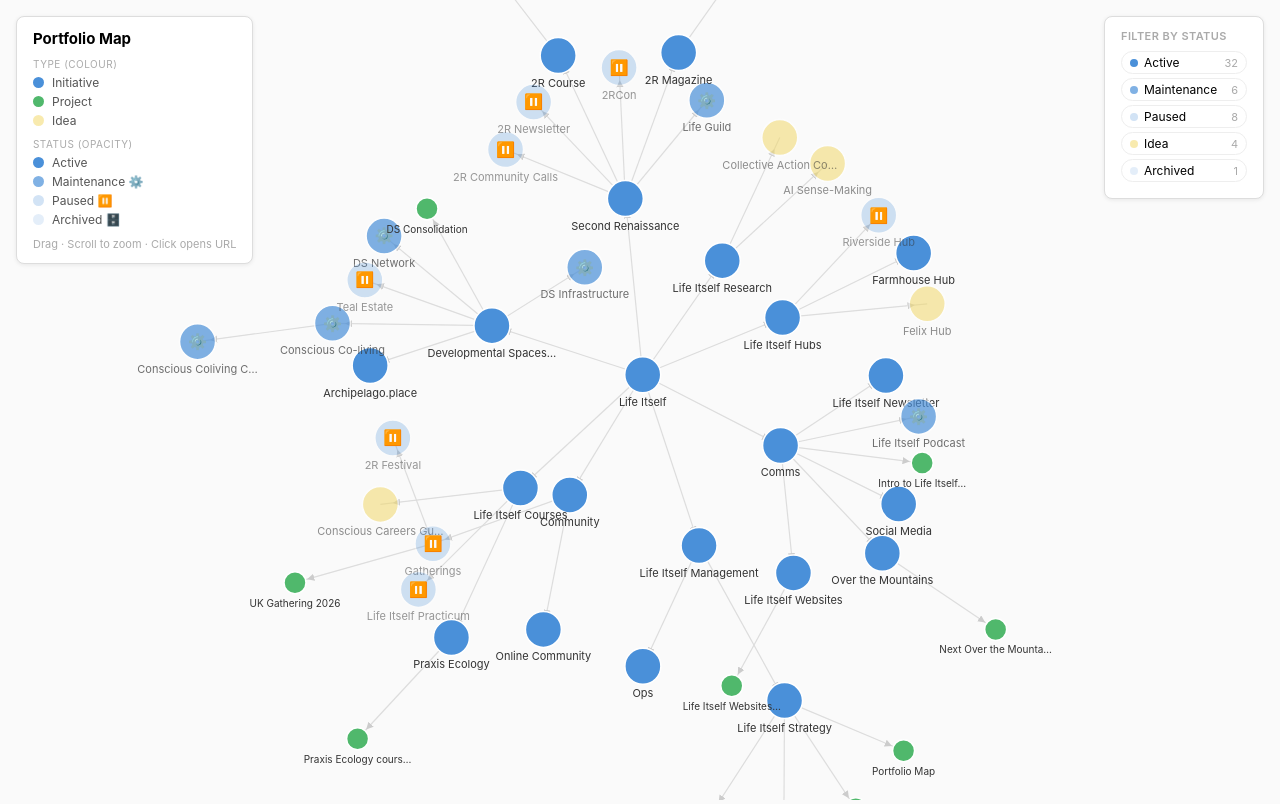
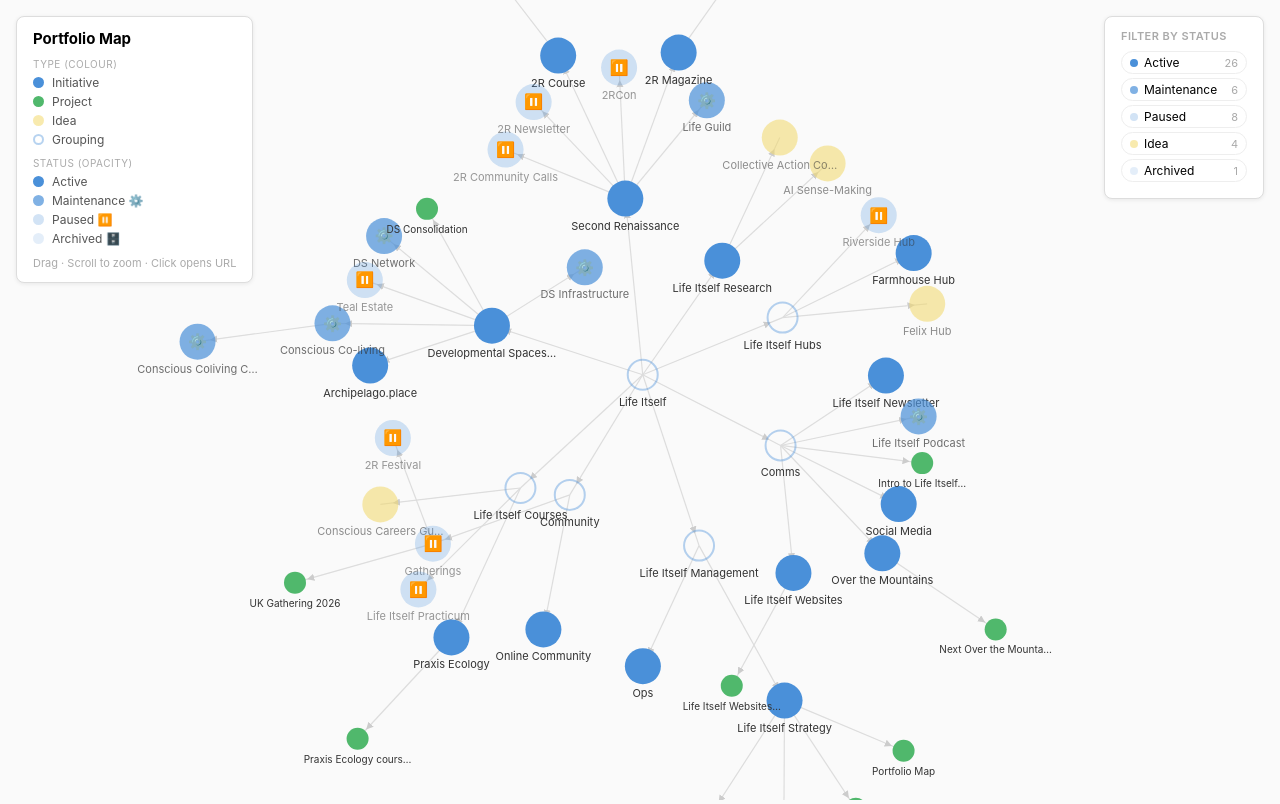
Before and after one commit to life-itself/strategy, a plain HTML site: page visualizations/portfolio-map.html in a window 1280 px wide. Drawn offline with nearby package versions, Linux system fonts and the light colour scheme.

Commit message:
feat: add grouping nodes concept to distinguish containers from real initiatives
- Add category: grouping to 6 container initiatives (Life Itself, Comms,
  Community, Life Itself Courses, Life Itself Hubs, Life Itself Management)
- Both visualizations render grouping nodes as hollow circles (stroke only)
  and exclude them from status counts — so active/paused counts reflect
  real work only, not organisational scaffolding
- Document grouping encoding in visualizations/README.md
- Add category field to build-index.js output

```diff
--- a/scripts/build-index.js
+++ b/scripts/build-index.js
@@ -21,7 +21,7 @@ const FOLDERS = {
 };
 
 const FIELDS = [
-  "title", "description", "status", "created", "parent",
+  "title", "description", "status", "category", "created", "parent",
   "tags", "url", "github", "phase", "tracker",
 ];
 
--- a/visualizations/index.js
+++ b/visualizations/index.js
@@ -6,6 +6,7 @@ const PORTFOLIO_DATA = [
     "title": "2R Festival",
     "description": "The Second Renaissance Festival — a flagship gathering celebrating the emerging Second Renaissance.",
     "status": "paused",
+    "category": null,
     "created": "Wed Apr 08 2026 02:00:00 GMT+0200 (Central European Summer Time)",
     "parent": "gatherings",
     "tags": [
@@ -25,6 +26,7 @@ const PORTFOLIO_DATA = [
     "title": "2RCon",
     "description": "Second Renaissance related conference initiative.",
     "status": "paused",
+    "category": null,
     "created": "Mon Mar 30 2026 02:00:00 GMT+0200 (Central European Summer Time)",
     "parent": "second-renaissance",
     "tags": [
@@ -44,6 +46,7 @@ const PORTFOLIO_DATA = [
     "title": "AI Sense-Making",
     "description": "Inquiry into the epistemic, social, and civilisational implications of AI.",
     "status": "idea",
+    "category": null,
     "created": "Wed Jan 28 2026 01:00:00 GMT+0100 (Central European Standard Time)",
     "parent": "life-itself-research",
     "tags": null,
@@ -59,6 +62,7 @@ const PORTFOLIO_DATA = [
     "title": "Archipelago.place",
     "description": "Platform concept for mapping and connecting distributed places, hubs, and communities.",
     "status": "active",
+    "category": null,
     "created": "Wed Jan 28 2026 01:00:00 GMT+0100 (Central European Standard Time)",
     "parent": "developmental-spaces-dds",
     "tags": null,
@@ -74,6 +78,7 @@ const PORTFOLIO_DATA = [
     "title": "Collective Action Course",
     "description": "Course on coordination, shared identity, and the cultural foundations of collective action.",
     "status": "idea",
+    "category": null,
     "created": "Wed Jan 28 2026 01:00:00 GMT+0100 (Central European Standard Time)",
     "parent": "life-itself-research",
     "tags": null,
@@ -89,6 +94,7 @@ const PORTFOLIO_DATA = [
     "title": "Comms",
     "description": "Umbrella initiative for Life Itself communications work across newsletter, podcast, and short-form media.",
     "status": "active",
+    "category": "grouping",
     "created": "Wed Apr 08 2026 02:00:00 GMT+0200 (Central European Summer Time)",
     "parent": "life-itself",
     "tags": [
@@ -108,6 +114,7 @@ const PORTFOLIO_DATA = [
     "title": "Community",
     "description": "Life Itself community building — online presence and in-person gatherings.",
     "status": "active",
+    "category": "grouping",
     "created": "Wed Apr 08 2026 02:00:00 GMT+0200 (Central European Summer Time)",
     "parent": "life-itself",
     "tags": [
@@ -126,6 +133,7 @@ const PORTFOLIO_DATA = [
     "title": "Conscious Careers Guide",
     "description": "Life Itself related guide initiative around conscious careers.",
     "status": "idea",
+    "category": null,
     "created": "Mon Mar 30 2026 02:00:00 GMT+0200 (Central European Summer Time)",
     "parent": "life-itself-courses",
     "tags": [
@@ -145,6 +153,7 @@ const PORTFOLIO_DATA = [
     "title": "Conscious Coliving Courses",
     "description": "Courses on conscious co-living practice and design.",
     "status": "maintenance",
+    "category": null,
     "created": "Wed Apr 08 2026 02:00:00 GMT+0200 (Central European Summer Time)",
     "parent": "conscious-coliving",
     "tags": [
@@ -164,6 +173,7 @@ const PORTFOLIO_DATA = [
     "title": "Conscious Co-living",
     "description": "The consciouscoliving.org website and initiative — resources and community around conscious co-living.",
     "status": "maintenance",
+    "category": null,
     "created": "Wed Apr 08 2026 02:00:00 GMT+0200 (Central European Summer Time)",
     "parent": "developmental-spaces-dds",
     "tags": [
@@ -182,6 +192,7 @@ const PORTFOLIO_DATA = [
     "title": "Developmental Spaces (DDS)",
     "description": "Deliberately developmental / neo-monastic spaces for sustained inner and collective development.",
     "status": "active",
+    "category": null,
     "created": "Wed Jan 28 2026 01:00:00 GMT+0100 (Central European Standard Time)",
     "parent": "life-itself",
     "tags": null,
@@ -197,6 +208,7 @@ const PORTFOLIO_DATA = [
     "title": "DS Infrastructure",
     "description": "Basic infrastructure and content for the Developmental Spaces initiative.",
     "status": "maintenance",
+    "category": null,
     "created": "Wed Apr 08 2026 02:00:00 GMT+0200 (Central European Summer Time)",
     "parent": "developmental-spaces-dds",
     "tags": [
@@ -215,6 +227,7 @@ const PORTFOLIO_DATA = [
     "title": "DS Network",
     "description": "Network of deliberately developmental spaces and the people and organisations building them.",
     "status": "maintenance",
+    "category": null,
     "created": "Wed Apr 08 2026 02:00:00 GMT+0200 (Central European Summer Time)",
     "parent": "developmental-spaces-dds",
     "tags": [
@@ -233,6 +246,7 @@ const PORTFOLIO_DATA = [
     "title": "Farmhouse Hub",
     "description": "Ongoing maintenance and development of the farmhouse hub.",
     "status": "active",
+    "category": null,
     "created": "Sun Mar 29 2026 01:00:00 GMT+0100 (Central European Standard Time)",
     "parent": "life-itself-hubs",
     "tags": [
@@ -252,6 +266,7 @@ const PORTFOLIO_DATA = [
     "title": "Felix Hub",
     "description": "The Felix Hub, a Life Itself residential community space.",
     "status": "idea",
+    "category": null,
     "created": "Wed Apr 08 2026 02:00:00 GMT+0200 (Central European Summer Time)",
     "parent": "life-itself-hubs",
     "tags": [
@@ -271,6 +286,7 @@ const PORTFOLIO_DATA = [
     "title": "Gatherings",
     "description": "In-person gatherings and events for the Life Itself and Second Renaissance community.",
     "status": "paused",
+    "category": null,
     "created": "Wed Apr 08 2026 02:00:00 GMT+0200 (Central European Summer Time)",
     "parent": "community",
     "tags": [
@@ -290,6 +306,7 @@ const PORTFOLIO_DATA = [
     "title": "Life Guild",
     "description": "Life Itself sub-initiative around guild or community formation.",
     "status": "maintenance",
+    "category": null,
     "created": "Mon Mar 30 2026 02:00:00 GMT+0200 (Central European Summer Time)",
     "parent": "second-renaissance",
     "tags": [
@@ -308,6 +325,7 @@ const PORTFOLIO_DATA = [
     "title": "Life Itself Courses",
     "description": "Umbrella initiative for course-related work within Life Itself.",
     "status": "active",
+    "category": "grouping",
     "created": "Mon Mar 30 2026 02:00:00 GMT+0200 (Central European Summer Time)",
     "parent": "life-itself",
     "tags": [
@@ -326,6 +344,7 @@ const PORTFOLIO_DATA = [
     "title": "Life Itself Hubs",
     "description": "Residential conscious communities and hubs within the broader Life Itself ecosystem.",
     "status": "active",
+    "category": "grouping",
     "created": "Sun Mar 29 2026 01:00:00 GMT+0100 (Central European Standard Time)",
     "parent": "life-itself",
     "tags": [
@@ -345,6 +364,7 @@ const PORTFOLIO_DATA = [
     "title": "Life Itself Management",
     "description": "Ongoing management and coordination work for Life Itself.",
     "status": "active",
+    "category": "grouping",
     "created": "Sun Mar 29 2026 01:00:00 GMT+0100 (Central European Standard Time)",
     "parent": "life-itself",
     "tags": [
@@ -363,6 +383,7 @@ const PORTFOLIO_DATA = [
     "title": "Life Itself Newsletter",
     "description": "Newsletter initiative for Life Itself communications and updates.",
     "status": "active",
+    "category": null,
     "created": "Wed Apr 08 2026 02:00:00 GMT+0200 (Central European Summer Time)",
     "parent": "comms",
     "tags": [
@@ -383,6 +404,7 @@ const PORTFOLIO_DATA = [
     "title": "Life Itself Podcast",
     "description": "Podcast initiative under Life Itself.",
     "status": "maintenance",
+    "category": null,
     "created": "Mon Mar 30 2026 02:00:00 GMT+0200 (Central European Summer Time)",
     "parent": "comms",
     "tags": [
@@ -401,6 +423,7 @@ const PORTFOLIO_DATA = [
     "title": "Life Itself Practicum",
     "description": "A practicum of service, learning, and community living within Life Itself.",
     "status": "paused",
+    "category": null,
     "created": "Sun Mar 29 2026 01:00:00 GMT+0100 (Central European Standard Time)",
     "parent": "life-itself-courses",
     "tags": [
@@ -420,6 +443,7 @@ const PORTFOLIO_DATA = [
     "title": "Life Itself Research",
     "description": "Research initiatives within Life Itself, including inquiry into civilisational change, AI, and related topics.",
     "status": "active",
+    "category": null,
     "created": "Wed Apr 08 2026 02:00:00 GMT+0200 (Central European Summer Time)",
     "parent": "life-itself",
     "tags": [
@@ -438,6 +462,7 @@ const PORTFOLIO_DATA = [
     "title": "Life Itself Strategy",
     "description": "Developing, presenting and maintaining the Life Itself strategy.",
     "status": "active",
+    "category": null,
     "created": "Wed Apr 08 2026 02:00:00 GMT+0200 (Central European Summer Time)",
     "parent": "life-itself-management",
     "tags": [
@@ -456,6 +481,7 @@ const PORTFOLIO_DATA = [
     "title": "Life Itself Websites",
     "description": "Life Itself web presence including the main site and subsites.",
     "status": "active",
+    "category": null,
     "created": "Wed Apr 08 2026 02:00:00 GMT+0200 (Central European Summer Time)",
     "parent": "comms",
     "tags": [
@@ -475,6 +501,7 @@ const PORTFOLIO_DATA = [
     "title": "Life Itself",
     "description": "Core umbrella project encompassing vision, hubs, research, practice, and digital presence for wiser societies.",
     "status": "active",
+    "category": "grouping",
     "created": "Wed Jan 28 2026 01:00:00 GMT+0100 (Central European Standard Time)",
     "parent": null,
     "tags": null,
@@ -490,6 +517,7 @@ const PORTFOLIO_DATA = [
     "title": "Online Community",
     "description": "WhatsApp groups-based online community for Life Itself members and the broader Second Renaissance network.",
     "status": "active",
+    "category": null,
     "created": "Wed Apr 08 2026 02:00:00 GMT+0200 (Central European Summer Time)",
     "parent": "community",
     "tags": [
@@ -509,6 +537,7 @@ const PORTFOLIO_DATA = [
     "title": "Ops",
     "description": "Operational work and coordination for Life Itself.",
     "status": "active",
+    "category": null,
     "created": "Wed Apr 08 2026 02:00:00 GMT+0200 (Central European Summer Time)",
     "parent": "life-itself-management",
     "tags": [
@@ -527,6 +556,7 @@ const PORTFOLIO_DATA = [
     "title": "Over the Mountains",
     "description": "Blog and podcast exploring civilisational renewal and the emerging Second Renaissance.",
     "status": "active",
+    "category": null,
     "created": "Sun Mar 29 2026 01:00:00 GMT+0100 (Central European Standard Time)",
     "parent": "comms",
     "tags": [
@@ -546,6 +576,7 @@ const PORTFOLIO_DATA = [
     "title": "Praxis Ecology",
     "description": "Initiative for Praxis Ecology learning and course development.",
     "status": "active",
+    "category": null,
     "created": "Mon Mar 30 2026 02:00:00 GMT+0200 (Central European Summer Time)",
     "parent": "life-itself-courses",
     "tags": [
@@ -565,6 +596,7 @@ const PORTFOLIO_DATA = [
     "title": "Riverside Hub",
     "description": "The Riverside Hub, a Life Itself residential community space.",
     "status": "paused",
+    "category": null,
     "created": "Wed Apr 08 2026 02:00:00 GMT+0200 (Central European Summer Time)",
     "parent": "life-itself-hubs",
     "tags": [
@@ -584,6 +616,7 @@ const PORTFOLIO_DATA = [
     "title": "2R Community Calls",
     "description": "Regular community calls for the Second Renaissance initiative.",
     "status": "paused",
+    "category": null,
     "created": "Wed Apr 08 2026 02:00:00 GMT+0200 (Central European Summer Time)",
     "parent": "second-renaissance",
     "tags": [
@@ -602,6 +635,7 @@ const PORTFOLIO_DATA = [
     "title": "2R Course",
     "description": "Course programme for the Second Renaissance initiative, including the Explorer course series.",
     "status": "active",
+    "category": null,
     "created": "Wed Apr 08 2026 02:00:00 GMT+0200 (Central European Summer Time)",
     "parent": "second-renaissance",
     "tags": [
@@ -620,6 +654,7 @@ const PORTFOLIO_DATA = [
     "title": "2R Magazine",
     "description": "A magazine exploring and expressing the ideas and culture of the Second Renaissance.",
     "status": "active",
+    "category": null,
     "created": "Wed Apr 08 2026 02:00:00 GMT+0200 (Central European Summer Time)",
     "parent": "second-renaissance",
     "tags": [
@@ -639,6 +674,7 @@ const PORTFOLIO_DATA = [
     "title": "2R Newsletter",
     "description": "Newsletter for the Second Renaissance initiative.",
     "status": "paused",
+    "category": null,
     "created": "Wed Apr 08 2026 02:00:00 GMT+0200 (Central European Summer Time)",
     "parent": "second-renaissance",
     "tags": [
@@ -657,6 +693,7 @@ const PORTFOLIO_DATA = [
     "title": "Second Renaissance",
     "description": "Cultural-civilisational renewal project including narrative, events, and movement-building.",
     "status": "active",
+    "category": null,
     "created": "Wed Jan 28 2026 01:00:00 GMT+0100 (Central European Standard Time)",
     "parent": "life-itself",
     "tags": null,
@@ -672,6 +709,7 @@ const PORTFOLIO_DATA = [
     "title": "Social Media",
     "description": "Life Itself social media presence and content across platforms.",
     "status": "active",
+    "category": null,
     "created": "Wed Apr 08 2026 02:00:00 GMT+0200 (Central European Summer Time)",
     "parent": "comms",
     "tags": [
@@ -691,6 +729,7 @@ const PORTFOLIO_DATA = [
     "title": "Teal Estate",
     "description": "Real-estate strategy and tooling for conscious co-living and community projects.",
     "status": "paused",
+    "category": null,
     "created": "Wed Jan 28 2026 01:00:00 GMT+0100 (Central European Standard Time)",
     "parent": "developmental-spaces-dds",
     "tags": null,
@@ -706,6 +745,7 @@ const PORTFOLIO_DATA = [
     "title": "Strategy v3/v4: Revision and Implementation",
     "description": "3rd major revision of Life Itself strategy along with implementation thereof.",
     "status": "active",
+    "category": null,
     "created": "Thu Nov 10 2022 01:00:00 GMT+0100 (Central European Standard Time)",
     "parent": "life-itself-strategy",
     "tags": null,
@@ -721,6 +761,7 @@ const PORTFOLIO_DATA = [
     "title": "Presenting our Strategy v3",
     "description": "Inventory strategy materials, create organizing framework, and produce a roadmap for publication.",
     "status": "archived",
+    "category": null,
     "created": "Tue Jan 09 2024 01:00:00 GMT+0100 (Central European Standard Time)",
     "parent": "life-itself-strategy",
     "tags": null,
@@ -736,6 +777,7 @@ const PORTFOLIO_DATA = [
     "title": "Channels & Brands Consolidation",
     "description": "Consolidate Life Itself's fragmented channels and brands into one coherent presence — or at most two clearly distinct brands.",
     "status": "active",
+    "category": null,
     "created": "Wed Apr 08 2026 02:00:00 GMT+0200 (Central European Summer Time)",
     "parent": "life-itself-strategy",
     "tags": [
@@ -756,6 +798,7 @@ const PORTFOLIO_DATA = [
     "title": "Intro to Life Itself videos",
     "description": "Introductory video set for Life Itself.",
     "status": "active",
+    "category": null,
     "created": "Mon Mar 30 2026 02:00:00 GMT+0200 (Central European Summer Time)",
     "parent": "comms",
     "tags": null,
@@ -771,6 +814,7 @@ const PORTFOLIO_DATA = [
     "title": "Next Over the Mountains podcast set",
     "description": "Release the next set of Over the Mountains podcasts.",
     "status": "active",
+    "category": null,
     "created": "Mon Mar 30 2026 02:00:00 GMT+0200 (Central European Summer Time)",
     "parent": "over-the-mountains",
     "tags": null,
@@ -786,6 +830,7 @@ const PORTFOLIO_DATA = [
     "title": "Portfolio Map",
     "description": "Interactive visualizations of Life Itself initiatives, projects and ideas — and the data model behind them.",
     "status": "active",
+    "category": null,
     "created": "Tue Apr 07 2026 02:00:00 GMT+0200 (Central European Summer Time)",
     "parent": "life-itself-strategy",
     "tags": [
@@ -804,6 +849,7 @@ const PORTFOLIO_DATA = [
     "title": "Praxis Ecology course v1",
     "description": "First version of the Praxis Ecology course by Valerie.",
     "status": "active",
+    "category": null,
     "created": "Mon Mar 30 2026 02:00:00 GMT+0200 (Central European Summer Time)",
     "parent": "praxis-ecology",
     "tags": null,
@@ -819,6 +865,7 @@ const PORTFOLIO_DATA = [
     "title": "2R Explorer course v4",
     "description": "Version 4 of the Second Renaissance Explorer course.",
     "status": "active",
+    "category": null,
     "created": "Mon Mar 30 2026 02:00:00 GMT+0200 (Central European Summer Time)",
     "parent": "second-renaissance-course",
     "tags": null,
@@ -834,6 +881,7 @@ const PORTFOLIO_DATA = [
     "title": "2R Mythos (2026 edition)",
     "description": "The 2026 edition of the Second Renaissance Magazine.",
     "status": "active",
+    "category": null,
     "created": "Wed Apr 08 2026 02:00:00 GMT+0200 (Central European Summer Time)",
     "parent": "second-renaissance-magazine",
     "tags": [
@@ -852,6 +900,7 @@ const PORTFOLIO_DATA = [
     "title": "UK Gathering 2026",
     "description": "Life Itself UK community gathering in 2026.",
     "status": "active",
+    "category": null,
     "created": "Wed Apr 08 2026 02:00:00 GMT+0200 (Central European Summer Time)",
     "parent": "gatherings",
     "tags": [
@@ -871,6 +920,7 @@ const PORTFOLIO_DATA = [
     "title": "DS Consolidation",
     "description": "Converge Developmental Spaces, conscious co-living, and related work into one consolidated effort under the Developmental Spaces initiative. Full analysis in conversation thread.",
     "status": "active",
+    "category": null,
     "created": "Wed Apr 08 2026 02:00:00 GMT+0200 (Central European Summer Time)",
     "parent": "developmental-spaces-dds",
     "tags": [
@@ -889,6 +939,7 @@ const PORTFOLIO_DATA = [
     "title": "Life Itself Websites 2025",
     "description": "Major refactor of Life Itself websites to reflect the new strategy and direction.",
     "status": "active",
+    "category": null,
     "created": "Thu Jan 29 2026 01:00:00 GMT+0100 (Central European Standard Time)",
     "parent": "life-itself-websites",
     "tags": null,
--- a/visualizations/portfolio-map.html
+++ b/visualizations/portfolio-map.html
@@ -58,6 +58,7 @@
       <div class="legend-item"><div class="l-circle" style="background:#4A90D9"></div> Initiative</div>
       <div class="legend-item"><div class="l-circle" style="background:#50B86C"></div> Project</div>
       <div class="legend-item"><div class="l-circle" style="background:#F2D96B;opacity:0.55"></div> Idea</div>
+      <div class="legend-item"><div class="l-circle" style="background:transparent;border:2px solid #4A90D9;opacity:0.4"></div> Grouping</div>
     </div>
     <div class="legend-group">
       <div class="legend-group-label">Status (opacity)</div>
@@ -89,9 +90,10 @@ const STATUSES       = ["active", "maintenance", "paused", "idea", "archived"];
 function nodeColor(d)   { return (d.status === "idea" || d.type === "idea") ? TYPE_COLOR.idea : (TYPE_COLOR[d.type] || "#AAAAAA"); }
 function nodeOpacity(d) { return STATUS_OPACITY[d.status] ?? 0.5; }
 
+const isGrouping = d => d.category === "grouping";
 const hiddenStatuses = new Set();
 const counts = {};
-STATUSES.forEach(s => counts[s] = PORTFOLIO_DATA.filter(d => d.status === s).length);
+STATUSES.forEach(s => counts[s] = PORTFOLIO_DATA.filter(d => d.status === s && !isGrouping(d)).length);
 
 const sfContainer = document.getElementById("sf-btns");
 STATUSES.forEach(s => {
@@ -154,10 +156,11 @@ const node = g.append("g")
   );
 
 node.append("circle")
-  .attr("r", d => RADIUS[d.type] || 10)
-  .attr("fill", d => nodeColor(d))
-  .attr("opacity", d => nodeOpacity(d))
-  .attr("stroke", "#fff").attr("stroke-width", 1.5);
+  .attr("r", d => isGrouping(d) ? (RADIUS[d.type] || 10) - 3 : (RADIUS[d.type] || 10))
+  .attr("fill", d => isGrouping(d) ? "none" : nodeColor(d))
+  .attr("opacity", d => isGrouping(d) ? 0.4 : nodeOpacity(d))
+  .attr("stroke", d => nodeColor(d))
+  .attr("stroke-width", d => isGrouping(d) ? 2 : 0);
 
 node.append("text")
   .text(d => STATUS_ICON[d.status] || "")
```
Also changed, not shown: initiatives/comms.md (+1 -0 lines), initiatives/community.md (+1 -0 lines), initiatives/life-itself-courses.md (+1 -0 lines), initiatives/life-itself-hubs.md (+1 -0 lines), initiatives/life-itself-management.md (+1 -0 lines), initiatives/life-itself.md (+1 -0 lines), visualizations/portfolio-indented.html (+13 -5 lines), visualizations/README.md.
